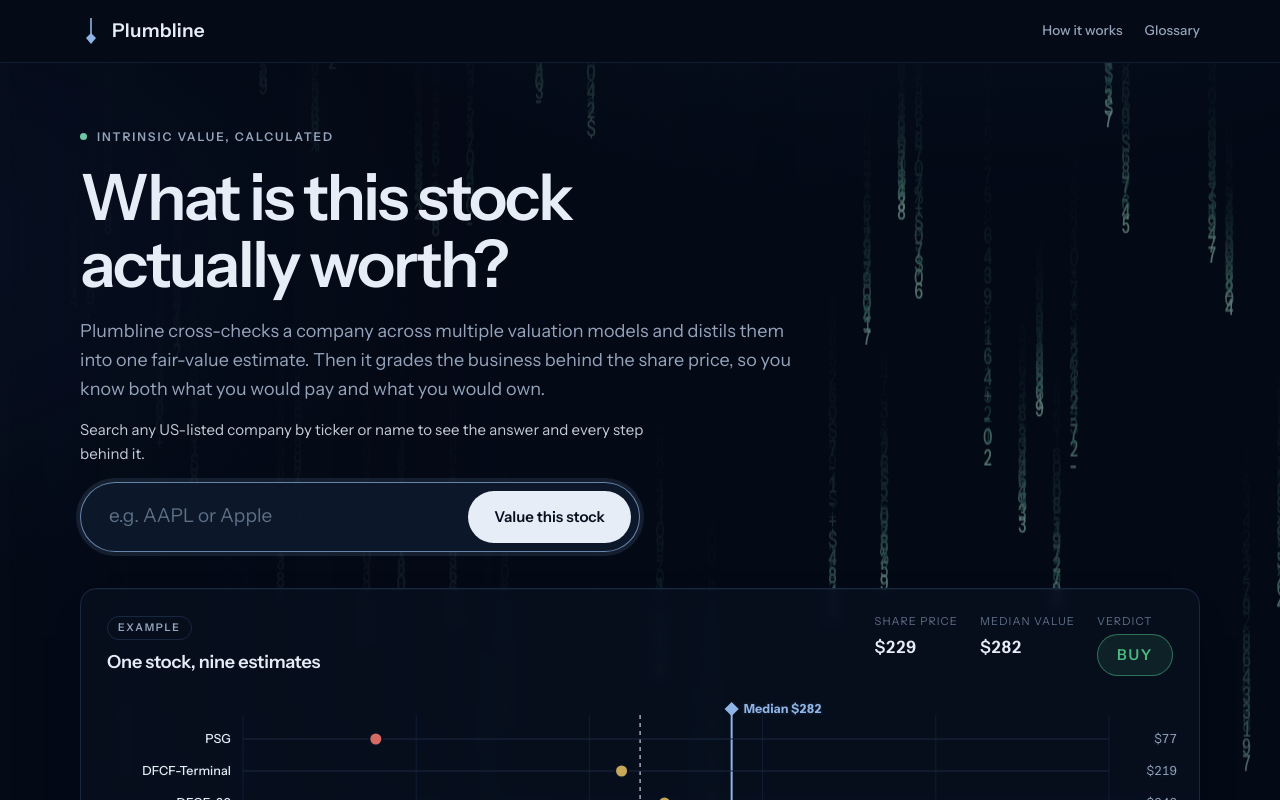
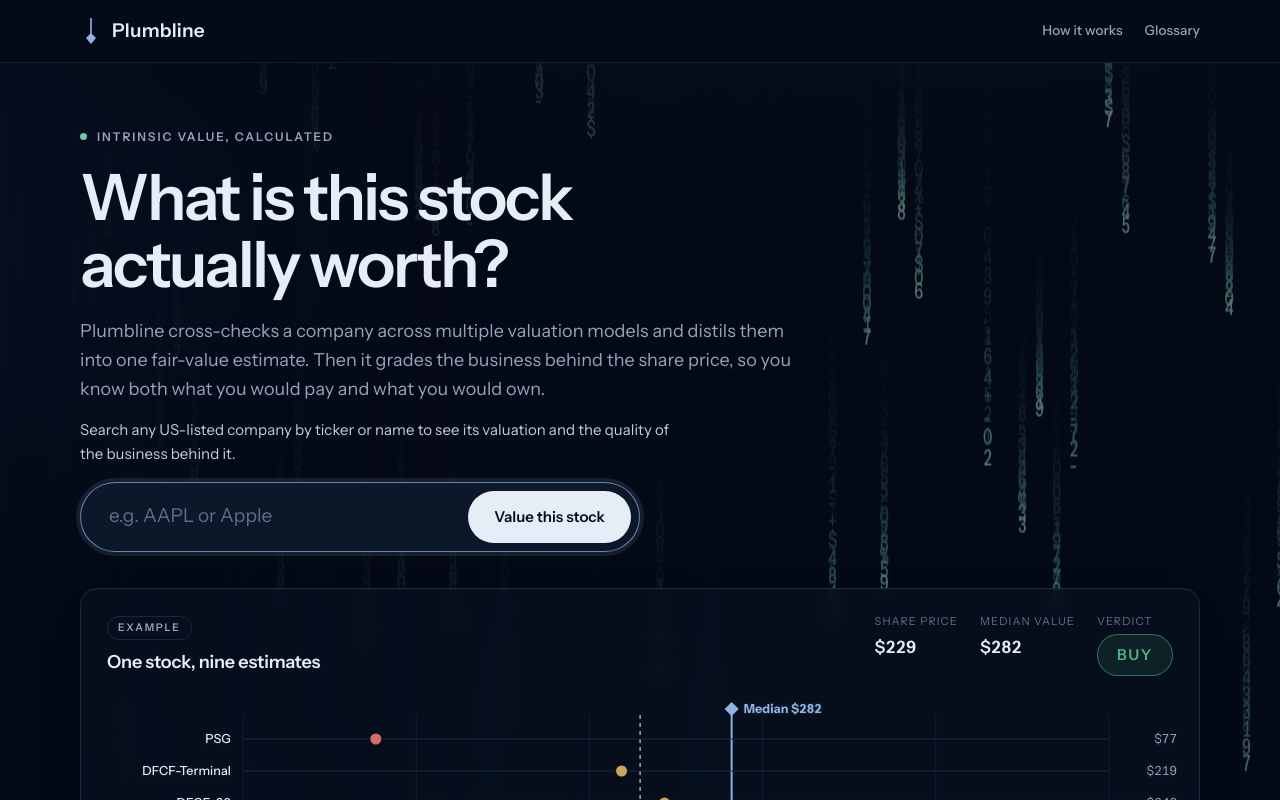
Before and after one commit to Aden-888/Plumbline, a website: page index.html in a window 1280 px wide. Shown: the top 800 px of the page. Drawn offline with Linux system fonts and the light colour scheme; no server answers; animation ran at ten frames a second.

Commit message:
Home: reword search hint
Co-Authored-By: Claude Opus 5.5 <noreply@anthropic.com>
Claude-Session: https://claude.ai/code/session_01V89T1iKzmrnWMcz5PzsZ91

```diff
--- a/index.html
+++ b/index.html
@@ -41,7 +41,7 @@
         <p class="hero__eyebrow"><span class="eb-dot" aria-hidden="true"></span>Intrinsic value, calculated</p>
         <h1>What is this stock actually worth?</h1>
         <p class="hero__lede">Plumbline cross-checks a company across multiple valuation models and distils them into one fair-value estimate. Then it grades the business behind the share price, so you know both what you would pay and what you would own.</p>
-        <p class="hero__hint">Search any US-listed company by ticker or name to see the answer and every step behind it.</p>
+        <p class="hero__hint">Search any US-listed company by ticker or name to see its valuation and the quality of the business behind it.</p>
         <form class="search search--big" id="heroForm" autocomplete="off" role="search">
           <input id="heroInput" aria-label="Stock ticker or company name" placeholder="e.g. AAPL or Apple" maxlength="40" spellcheck="false" autocomplete="off" role="combobox" aria-autocomplete="list" aria-expanded="false" aria-controls="heroSug" autofocus>
           <button type="submit">Value<span class="hide-sm"> this stock</span></button>
```
